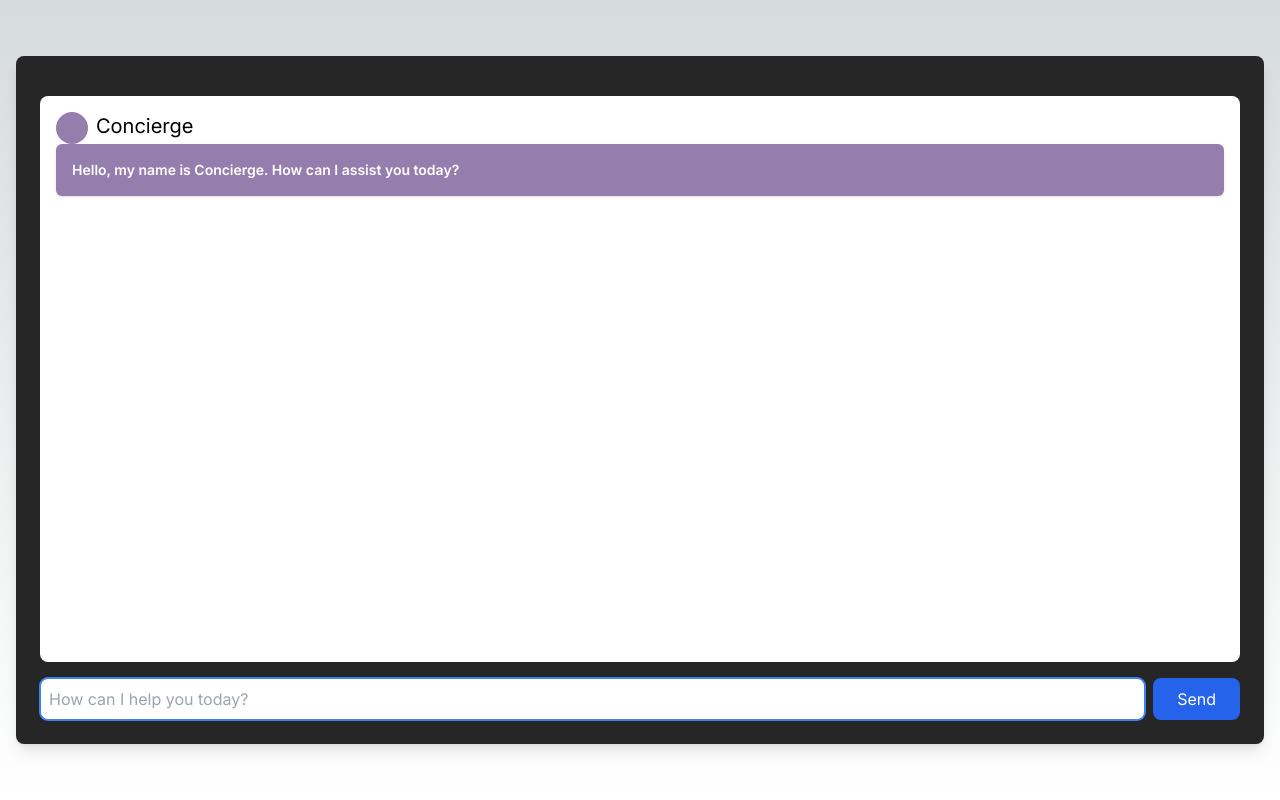
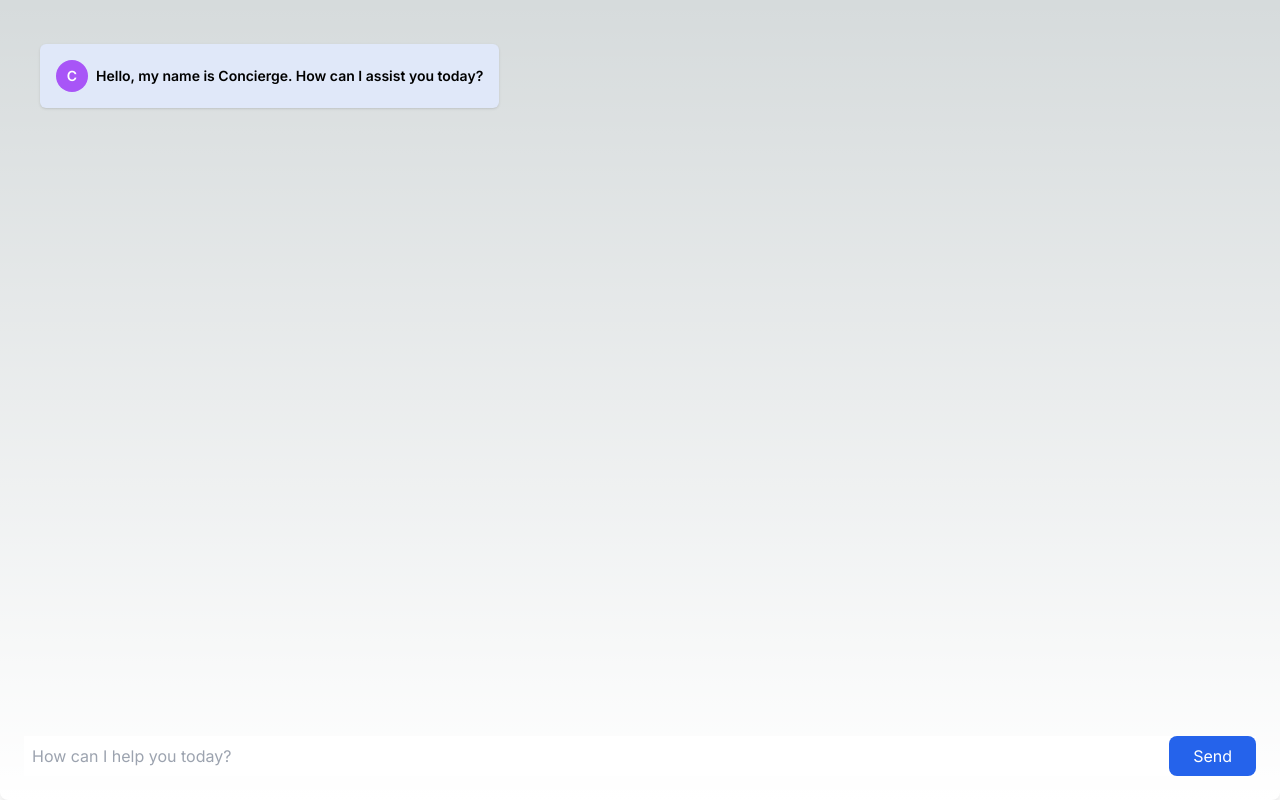
Before and after one commit to Concierge-Legal/concierge-live, a Next.js app: page /chat in a window 1280 px wide. Built offline with nearby package versions, Linux system fonts and the light colour scheme.

Commit message:
merging new UI changes

```diff
--- a/app/(hidden)/chat/page.tsx
+++ b/app/(hidden)/chat/page.tsx
@@ -4,34 +4,18 @@ import { ChatContextProvider } from '../../components/chatContext';
 import ContentQueue from '../../components/contentQueue'; // Adjust path as necessary
 import { ContentBlock, ContentType, StreamingType, SpeakerType, PipelineModel } from '../../lib/types'; // Assume types are exported from a types file
 import { Message, useAssistant as useAssistant } from 'ai/react';
+import { JSONValue } from 'ai';
 
 
-const roleToColorMap: Record<Message['role'], string> = {
-	system: 'red',
-	user: 'black',
-	function: 'blue',
-	tool: 'purple',
-	assistant: 'green',
-	data: 'orange',
-};
-
-const roleToSpeakerTypeMap: Record<string, SpeakerType> = {
-    user: SpeakerType.user,
-    assistant: SpeakerType.concierge,
-};
 
 export default function Chat() {
 
 	const [contentBlocks, setContentBlocks] = useState<ContentBlock[]>([{
-		blockId: `concierge_logo_welcome`, // Generate a unique ID for the new block
-		type: ContentType.ConciergeSpeaker,
-		content: "",
-		streamingType: StreamingType.noStream
-	}, {
-		blockId: `concierge_welcome}`, // Generate a unique ID for the new block
+		blockId: `concierge_welcome`, // Generate a unique ID for the new block
 		type: ContentType.Welcome,
 		content: "Hello, my name is Concierge. How can I assist you today?",
-		streamingType: StreamingType.fake
+		streamingType: StreamingType.fake,
+		speaker: SpeakerType.concierge
 	}
 	]);
 	const [conciergeStreamBlockId, setConciergeStreamBlockId] = useState<String>("NULL");
@@ -46,129 +30,38 @@ export default function Chat() {
 				pipelineModel: new PipelineModel({ "history": [], "session_id": "test20" }),
 			}
 		});
+	const [oldMessageIds, setOldMessageIds] = useState<String[]>([]);
 
-	const onStreamEnd = (concurrentStreaming: boolean) => console.log("Stream ended:", concurrentStreaming);
-	const setActiveCitationId = (citationId: string) => console.log("Citation ID:", citationId);
+
+
 
 	// UI Helper Functions
-	const addContentBlock = (blockId: string, type: ContentType, streamingType: StreamingType, content: string | AsyncIterable<string>, speaker: SpeakerType) => {
-		// Add a Speaker Block beforehand
-		let speakerBlockType = ContentType.UserSpeaker;
-		if (speaker === SpeakerType.concierge) {
-			speakerBlockType = ContentType.ConciergeSpeaker;
-		} else if (speaker === SpeakerType.abe) {
-			speakerBlockType = ContentType.AbeSpeaker;
-		}
-		const speakerBlock: ContentBlock = {
-			blockId: `icon_${blockId}`,
-			type: speakerBlockType,
-			content: "",
-			streamingType: streamingType
-		};
-		setContentBlocks([...contentBlocks, speakerBlock]);
-
+	const addContentBlock = (
+		blockId: string,
+		type: ContentType,
+		streamingType: StreamingType,
+		content: string,
+		speaker: SpeakerType
+	) => {
 		const newBlock: ContentBlock = {
 			blockId: blockId,
 			type: type,
 			content: content,
-			streamingType: streamingType
+			streamingType: streamingType,
+			speaker: speaker, // Add speaker information directly in the content block
 		};
 		setContentBlocks([...contentBlocks, newBlock]);
-		if (streamingType === StreamingType.real) {
-			setConciergeStreamBlockId(blockId)
-		}
 	};
-
-	const isUniqueBlockId = (blockId: string) => {
-		console.log(`Checking uniqueness of (${blockId}) in isUniqueBlockId.`)
-		for (let block of contentBlocks) {
-			console.log(`Block.blockId: ${block.blockId}`)
-			if (block.blockId === blockId) {
-				console.log(`Returning false!`)
-				return false;
-			}
-		}
-		console.log(`Returning true.`)
-		return true;
-	}
-	const updateBlockContent = (blockId: string, content: string) => {
-		for (let block of contentBlocks) {
-			if (block.blockId === blockId) {
-				block.content = content;
-				break
-			}
-		}
-	}
-
-	const processChatMessage = (message: Message) => {
-		const { id, role, content } = message;
-		console.log(`== processChatMessage ==`)
-		console.log(message)
-		if (role == "user") {
-			// Only call this function if there's not a block with in ContentBlocks with a blockId equal to id
-			if (isUniqueBlockId(id)) {
-
-				addContentBlock(id, ContentType.Question, StreamingType.noStream, content, SpeakerType.user)
-			}
-		} else {
-			// If this is the block that's currently streaming, update it.
-			if(id === conciergeStreamBlockId) {
-				updateBlockContent(id, content);
-			// If this is a completely new Id, not seen in contentBlocks
-			} else if (isUniqueBlockId(id)) {
-				addContentBlock(id, ContentType.Answer, StreamingType.real, content, SpeakerType.concierge)
-			// ALready handled block, ignore
-			} else {
-				console.log(`Ignoring block with ID: ${id}`)
-			}
-
-		}
-
-	}
-	const processFunctionMessage = async (message: Message) => {
-
-		console.log(`Function call received! ${message}`)
-
-	}
-	const processDataMessage = async (message: Message) => {
-		console.log(`Data received! ${message}`)
-	}
-
-	useEffect(() => {
-        console.log(`Status changed to: ${status}`);
-		if (status == "awaiting_message") {
-			setConciergeStreamBlockId("NULL")
-		}
-    }, [status]);
-
-    // useEffect to log changes to messages
-    useEffect(() => {
-		console.log(messages)
-        messages.forEach(message => {
-
-            const { id, role, content } = message;
-			if (id === "") {
-				console.log(`Ignored message with no ID!`)
-			} else if (role === "assistant" || role === "user") {
-				processChatMessage(message)
-			} else if (role === "function") {
-				processFunctionMessage(message)
-			} else if (role === "data") {
-				processDataMessage
-			} else {
-				console.log(`Ignored message from role: ${role}`)
-			}
-        });
-    }, [messages]);
-
 	const askAbeNewQuestion = async (question: string) => {
 		const questionText = question.trim();
+
+		//addContentBlock(`abe_icon_${messages.length}`, ContentType.AbeSpeaker, StreamingType.noStream, "", SpeakerType.abe);
 
 		const abe_api_key: string = "conciergeTestKey";
 		const request = {
 			abe_api_key: abe_api_key,
 			question: questionText,  // Ensure to trim and use the cleaned text
-			jurisdiction: 'ca',  // A list of questions that have already been answered
+			jurisdiction: 'mhl',  // A list of questions that have already been answered
 		};
 
 		console.log("Sending request to AskAbeAI API");
@@ -195,52 +88,134 @@ export default function Chat() {
 		addContentBlock(`abe${messages.length}`, ContentType.Answer, StreamingType.fake, answer, SpeakerType.abe);
 	};
 
+	function updateContentBlocks(blockId: string, newContent: string) {
+		for (let block of contentBlocks) {
+			if (block.blockId === blockId) {
+				block.content = newContent;
+				return;
+			}
+		}
+	}
 
+	const processChatMessage = (message: Message) => {
+		const { id, role, content } = message;
+		const speakerType = role === "user" ? SpeakerType.user : SpeakerType.concierge;
+		const contentType = role === "user" ? ContentType.Question : ContentType.Answer;
+		const streamingType = role === "user" ? StreamingType.noStream : StreamingType.real;
 
-	const inputRef = useRef<HTMLInputElement>(null);
+		// Check if this is the currently streaming id
+		if (id !== conciergeStreamBlockId) {
+			// New message ID, add to tracking and create a block
+			setOldMessageIds(prevIds => [...prevIds, id]);
+			addContentBlock(id, contentType, streamingType, content, speakerType);
+			setConciergeStreamBlockId(id);
+		} else {
+			// Update existing block with new content
+			console.log(`Updating block with ${content}`);
+			updateContentBlocks(id, content);
+		}
+	};
+
+	const processFunctionMessage = async (message: Message) => {
+
+		console.log(`Function call received! ${message}`);
+
+	};
+
+	interface FunctionCallData {
+		messageType: 'functionCall';
+		functionCalled: string;
+		parameters: any;
+		description: string;
+	}
+	const processDataMessage = async (message: Message) => {
+		if (!message.data) {
+			return;
+		}
+		const data = message.data as string;
+		const functionCallData: FunctionCallData = JSON.parse(data);
+		// Check if the message is of type 'functionCall'
+		if (functionCallData.messageType! === 'functionCall') {
+			if (functionCallData.functionCalled === "ConsultAbeForLegalInformation") {
+				askAbeNewQuestion(functionCallData.parameters['query']);
+			}
+		}
+
+		setOldMessageIds(prevIds => [...prevIds, message.id]);
+
+	};
+
 	useEffect(() => {
-		if (status === 'awaiting_message') {
-			inputRef.current?.focus();
+		console.log(`Status changed to: ${status}`);
+		if (status == "awaiting_message") {
+			setOldMessageIds(prevIds => [...prevIds, conciergeStreamBlockId]);
+			setConciergeStreamBlockId("NULL");
 		}
 	}, [status]);
 
+	useEffect(() => {
+
+		if (conciergeStreamBlockId !== "null") {
+
+			setShowLoadingIcon(true);
+		} else {
+			setShowLoadingIcon(false);
+		}
+	}, [conciergeStreamBlockId]);
+
+	// useEffect to log changes to messages
+	useEffect(() => {
+		console.log(messages);
+		messages.forEach(message => {
+
+			const { id, role, content } = message;
+			if (id === "") {
+				console.log(`Ignored message with no ID!`);
+			} else if (oldMessageIds.includes(id) && id !== conciergeStreamBlockId) {
+				console.log(`Ignoring old message ID!`);
+			} else if (role === "assistant" || role === "user") {
+				processChatMessage(message);
+			} else if (role === "function") {
+				processFunctionMessage(message);
+			} else if (role === "data") {
+				processDataMessage(message);
+			} else {
+				console.log(`Ignored message from role: ${role}`);
+			}
+		});
+	}, [messages]);
+
 
 	return (
-		<ChatContextProvider value={{ onStreamEnd, setActiveCitationId, showLoadingIcon }}>
-			<div className="App">
-				<div className="min-h-screen flex items-center justify-center px-4">
-					<div className="bg-neutral-800 shadow-lg rounded-lg p-6 w-full">
-						<div className="flex flex-col h-[80vh]">
-							<div className="flex-1 overflow-y-auto my-4 bg-white p-4 rounded-lg">
-
+		<ChatContextProvider value={{ currentlyStreamingBlockId: conciergeStreamBlockId, showLoadingIcon }}>
+			<div className="App flex flex-col min-h-screen bg-app">
+				<div className="flex flex-col shadow-lg rounded-lg p-6 bg-chat flex-grow">
+					<div className="flex flex-col flex-grow">
+						<div className="overflow-y-auto flex-grow p-4 rounded-lg">
 							<ContentQueue items={contentBlocks} />
 						</div>
 
-
-							{status === 'in_progress' && (
-								<div className="w-full h-8 max-w-md p-2 mb-8 bg-gray-300 rounded-lg dark:bg-gray-600 animate-pulse" />
-							)}
-
-							<form className="flex gap-2" onSubmit={submitMessage}>
+					</div>
+					<form className="flex gap-2 mt-4 bg-white" onSubmit={submitMessage}>
 						<input
-									ref={inputRef}
 							disabled={status !== 'awaiting_message'}
-									className="flex-1 p-2 border border-gray-300 rounded-lg focus:outline-none focus:border-blue-500 focus:ring-1 focus:ring-blue-500"
+							className="flex-1 p-2 rounded-lg focus:outline-none focus:border-blue-500 focus:ring-1 bg-input border-focus"
 							value={input}
 							placeholder="How can I help you today?"
 							onChange={handleInputChange}
 						/>
 						<button
 							type="submit"
-									className="bg-blue-600 text-white px-6 py-2 rounded-lg hover:bg-blue-700 focus:outline-none focus:ring-2 focus:ring-blue-500 transition duration-150 ease-in-out"
+							className="bg-blue-600 text-white px-6 py-2 rounded-lg hover:bg-button-hover focus:outline-none focus:ring-2 focus:ring-blue-500 transition duration-150 ease-in-out text-primary"
 						>
 							Send
 						</button>
 					</form>
 				</div>
 			</div>
-				</div>
-			</div>
 		</ChatContextProvider>
+
+
+
 	);
 }
--- a/app/api/assistants/conciergeInitial/route.ts
+++ b/app/api/assistants/conciergeInitial/route.ts
@@ -65,12 +65,12 @@ export async function POST(req: Request) {
                         const researchQuery: string = args["query"]
                         sendDataMessage({
                           role: 'data',
-                          data: {
+                          data: JSON.stringify({
                             messageType: 'functionCall',
                             functionCalled: 'ConsultAbeForLegalInformation',
                             parameters: { query: researchQuery},
                             description: `Abe received the request to research ${researchQuery}}`,
-                          },
+                          }),
                         });
 
                         output = "Abe here. I received your request, and will individually contact the user with my full response, however I need some more time. Feel free to continue interacting with the user";
--- a/app/components/chatBlocks.tsx
+++ b/app/components/chatBlocks.tsx
@@ -5,132 +5,59 @@ import dynamic from 'next/dynamic';
 
 import { useChatContext } from './chatContext';
 import { useStreaming } from '../lib/hooks/useStreaming';
-import { StreamingType } from '../lib/types';
+import { StreamingType, SpeakerType } from '../lib/types';
+import ReactMarkdown from 'react-markdown';
+
 
 interface ChatBlockProps {
 	content: string;
 	streamingType: StreamingType;
+	speaker: SpeakerType;
+	blockId: string;
 }
+export const ChatBlock: React.FC<ChatBlockProps> = ({ content, streamingType, speaker, blockId }) => {
+	const { currentlyStreamingBlockId } = useChatContext();
+	const displayContent = useStreaming(content, streamingType);
 
-export const WelcomeBlock: React.FC<ChatBlockProps> = ({ content, streamingType }) => {
-	const displayContent = useStreaming(content, streamingType);
-	return (
-		<div className="w-full p-4 bg-[#957DAD] text-white rounded-md shadow"> {/* Concierge color */}
-			<p className="text-sm font-semibold">{displayContent}</p>
-		</div>
-	);
+	const loadingComponent = currentlyStreamingBlockId === blockId ? <Bouncy /> : null;
+
+	const backgroundColors = {
+        [SpeakerType.user]: "bg-[#D6E6F2]", // Light blue for user
+        [SpeakerType.concierge]: "bg-[#E0E8F9]", // Light indigo for concierge
+        [SpeakerType.abe]: "bg-[#E9D8FD]", // Light purple for Abe
     };
 
-export const QuestionBlock: React.FC<ChatBlockProps> = ({ content, streamingType }) => {
-	const displayContent = useStreaming(content, streamingType);
-	return (
-		<div className="w-full flex flex-col items-end">
-			<div className="p-2 bg-[#4D7C8A] text-white rounded-lg shadow"> {/* User color */}
-				<h3 className="text-xl">{displayContent}</h3>
-			</div>
-		</div>
-	);
+    const textColors = {
+        [SpeakerType.user]: "text-black",
+        [SpeakerType.concierge]: "text-black",
+        [SpeakerType.abe]: "text-black",
     };
 
-export const AnswerBlock: React.FC<ChatBlockProps> = ({ content, streamingType }) => {
-	const displayContent = useStreaming(content, streamingType);
-	return (
-		<div className="p-2 bg-[#49a6aa] text-white rounded-lg shadow mb-2"> {/* Abe color */}
-			{displayContent}
-		</div>
-	);
+	const iconSrc = {
+		//[SpeakerType.assistant]: "/path/to/userIcon.png", // Replace with actual path
+		[SpeakerType.concierge]: "/home/Concierge.png",   // Replace with actual path
+		[SpeakerType.abe]: "/home/ASKABELOGO.png",        // Replace with actual path
+		[SpeakerType.user]: "/fake.png"
 	};
 
 
-
-export const ConciergeIconLabel: React.FC<ChatBlockProps> = ({ content, streamingType }) => {
-	const displayContent = useStreaming(content, streamingType);
-	const { showLoadingIcon } = useChatContext();
-	const [neverLoadAgain, setNeverLoadAgain] = useState(false);
-
-	useEffect(() => {
-		if (!showLoadingIcon) {
-			setNeverLoadAgain(true);
-		}
-	}, [showLoadingIcon]);
+	const placeholderIcons = {
+		[SpeakerType.concierge]: <ConciergeIconPlaceholder />,
+		[SpeakerType.abe]: <AbeIconPlaceholder />,
+		[SpeakerType.user]: <UserIconPlaceholder />
+	};
 
 	return (
-		<div className="flex flex-col items-start">
-			<div className="flex mb-0">
-				<div className="h-8 w-8 rounded-full flex mr-2 bg-[#957DAD]">
-					<span>
-						{/* <Image
-							src="/home/Concierge.png"
-							alt="Concierge"
-							width={40}
-							height={50}
-						/> */}
-					</span>
+		<div className={`flex items-center ${backgroundColors[speaker]} p-4 rounded-md shadow mb-2`}>
+            <div className="mr-2">
+                {placeholderIcons[speaker]}
             </div>
-				<p className="text-xl font-imfell">Concierge {displayContent}</p>
-				{(!neverLoadAgain && showLoadingIcon) && (
-					<div>Loading...</div>  // Placeholder for an actual loading component or animation
-				)}
+            <div className={`flex-1 ${textColors[speaker]} text-sm font-semibold`}>
+                <ReactMarkdown>
+                    {displayContent}
+                </ReactMarkdown>
             </div>
-		</div>
-	);
-};
-
-
-export const AbeIconLabel: React.FC<ChatBlockProps> = ({ content, streamingType }) => {
-	const { showLoadingIcon } = useChatContext();
-	const [isLoading, setIsLoading] = useState(showLoadingIcon);
-
-	useEffect(() => {
-		// Start loading when component mounts and content is being "streamed"
-		if (streamingType !== StreamingType.noStream) {
-			setIsLoading(true);
-		}
-
-		// Assuming content is streamed or set after some API call or calculation,
-		// stop loading once content is received or after a delay
-		if (content) {
-			setIsLoading(false);
-		}
-
-		// Optionally, set a timeout to stop loading if it takes too long
-		const timer = setTimeout(() => {
-			setIsLoading(false);
-		}, 5000);  // Stop loading after 5 seconds
-
-		return () => clearTimeout(timer);
-	}, [content, streamingType]);
-
-	return (
-		<div className="flex flex-col items-start">
-			<div className="flex mb-0">
-				<div className="h-8 w-8 rounded-full flex mr-2">
-					<Image
-						src="/home/ASKABELOGO.png"
-						alt="Legal Research Image"
-						width={40}
-						height={50}
-					/>
-				</div>
-				<p className="text-xl font-imfell">Abe</p>
-				{isLoading && <Bouncy />}
-			</div>
-		</div>
-	);
-};
-
-
-
-export const UserIconLabel: React.FC<ChatBlockProps> = ({ content, streamingType }) => {
-
-	return (
-		<div className="flex items-center justify-end mb-2">
-			<p className="text-sm mr-2">You</p>
-			<div className="h-8 w-8 rounded-full bg-gray-300 flex items-center justify-center">
-				{/* Placeholder for icon */}
-				<span>U</span>
-			</div>
-
+            {loadingComponent}
         </div>
 	);
 };
@@ -254,3 +181,25 @@ export const Bouncy = () => {
 		</div>
 	);
 };
+export const ConciergeIconPlaceholder: React.FC = () => {
+	return (
+		<div className="flex items-center justify-center h-8 w-8 bg-purple-500 text-white text-sm font-semibold rounded-full">
+			C
+		</div>
+	);
+};
+
+export const AbeIconPlaceholder: React.FC = () => {
+	return (
+		<div className="flex items-center justify-center h-8 w-8 bg-teal-500 text-white text-sm font-semibold rounded-full">
+			A
+		</div>
+	);
+};
+export const UserIconPlaceholder: React.FC = () => {
+	return (
+		<div className="flex items-center justify-center h-8 w-8 bg-blue-500 text-white text-sm font-semibold rounded-full">
+			U
+		</div>
+	);
+};
--- a/app/components/chatContext.tsx
+++ b/app/components/chatContext.tsx
@@ -1,8 +1,7 @@
 import React, { createContext, useContext, ReactNode } from 'react';
 
 type ChatContextType = {
-    onStreamEnd: (concurrentStreaming: boolean) => void;
-    setActiveCitationId: (citationId: string) => void;
+    currentlyStreamingBlockId: String;
     showLoadingIcon: boolean;
 };
 
--- a/app/components/contentQueue.tsx
+++ b/app/components/contentQueue.tsx
@@ -1,49 +1,36 @@
 import React from 'react';
 import { ContentBlock, ContentType, StreamingType } from "../lib/types";
-import { QuestionBlock, AnswerBlock, ConciergeIconLabel, WelcomeBlock, AbeIconLabel, UserIconLabel } from "./chatBlocks";
+import { ChatBlock } from "./chatBlocks";
 
 
 
-const componentMap: { [key in ContentType]: React.ElementType<any> } = {
-    [ContentType.Loading]: ConciergeIconLabel,
-    [ContentType.Question]: QuestionBlock,
-    [ContentType.Answer]: AnswerBlock,
-    [ContentType.Welcome]: WelcomeBlock,
-    [ContentType.UserSpeaker]: UserIconLabel,
-    [ContentType.ConciergeSpeaker]: ConciergeIconLabel,
-    [ContentType.AbeSpeaker]: AbeIconLabel
-};
+
 
 interface ContentQueueProps {
     items: ContentBlock[];
 }
 
 const ContentQueue: React.FC<ContentQueueProps> = ({ items }) => {
-  const renderContentBlock = (item: ContentBlock) => {
-    const ContentComponent = componentMap[item.type];
-    if (!ContentComponent) return null;
+    const renderContentBlock = (item: ContentBlock) => {
+      // Extract speaker from item, or default to assistant
+      const speaker = item.speaker || 'concierge'; // You may need to adjust this line depending on how you determine the speaker
 
+      // Determine alignment based on speaker
+      const justifyClass = speaker === 'user' ? 'justify-end' : 'justify-start';
 
-
-    const { blockId, ...props } = item;
+      return (
+        <div className={`flex w-full ${justifyClass} my-1`}>
+          {/* Use the ChatBlock for all content types and spread the item props */}
+          <ChatBlock key={item.blockId} {...item} />
+        </div>
+      );
+    };
 
     return (
-      <div className={`flex ${item.type === ContentType.Question ? 'justify-end' : 'justify-start'}`}>
-        {/* Apply the key directly on the component and spread the rest of the props */}
-        <ContentComponent key={blockId} {...props} />
+      <div className="space-y-2">  {/* Add space between messages */}
+        {items.map(renderContentBlock)}
       </div>
     );
   };
 
-  return (
-    <div>
-      {items.map(item => (
-        <React.Fragment key={item.blockId}>
-          {renderContentBlock(item)}
-        </React.Fragment>
-      ))}
-    </div>
-  );
-};
-
 export default ContentQueue;
--- a/app/lib/types.ts
+++ b/app/lib/types.ts
@@ -10,19 +10,18 @@ const ALLOWED_LEVELS: AllowedLevels[] = ["title", "subtitle", "code", "part", "s
 
 
 export enum ContentType {
-    Loading = 'Loading',
     Question = 'Question',
     Answer = 'Answer',
     Welcome = "Welcome",
-    UserSpeaker = "UserSpeaker",
-    ConciergeSpeaker = "ConciergeSpeaker",
-    AbeSpeaker = "AbeSpeaker"
+
 }
 export enum StreamingType {
     fake = "fake",
     real = "real",
     noStream = "noStream'"
 }
+
+
 export enum SpeakerType {
     concierge = "concierge",
     abe = "abe",
@@ -32,8 +31,9 @@ export enum SpeakerType {
 export interface ContentBlock {
     blockId: string;
     type: ContentType;
-    content: string | AsyncIterable<string>;
+    content: string;
     streamingType: StreamingType;
+    speaker: SpeakerType;
 }
 
 
@@ -346,12 +346,6 @@ export class PipelineModel {
 }
 
 
-
-
-
-
-
-
 const PRICING_DATA: { [vendor: string]: { [model: string]: { input_price: string, output_price: string, context_window?: number, RPM?: number, TPM?: number; }; }; } = {
     "anthropic": {
         "claude-3-opus-20240229": {
--- a/package.json
+++ b/package.json
@@ -16,6 +16,7 @@
     "react": "^18",
     "react-dom": "^18",
     "react-icons": "^5.0.1",
+    "react-markdown": "^9.0.1",
     "react-responsive": "^10.0.0",
     "supabase": "^1.153.4"
   },
```
Also changed, not shown: app/(visible)/page.tsx (+15 -15 lines), 1 other file (tests, documents, lock files or other folders). Lines whose indentation alone changed are shown as unchanged.
